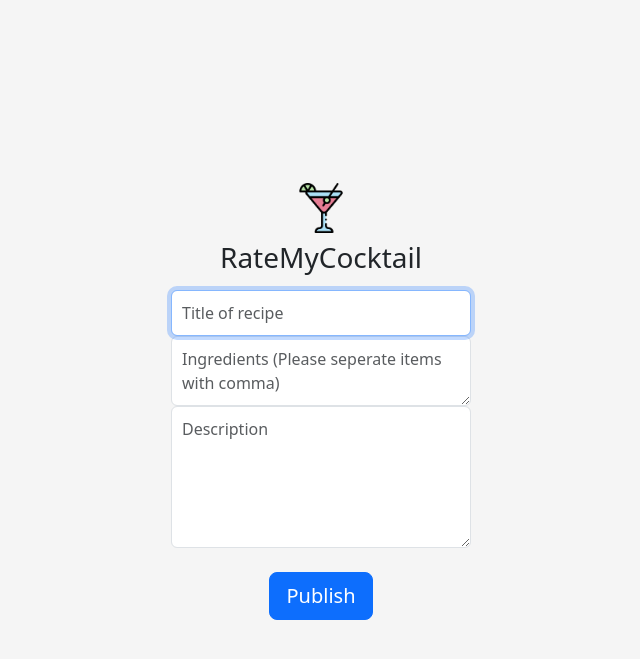
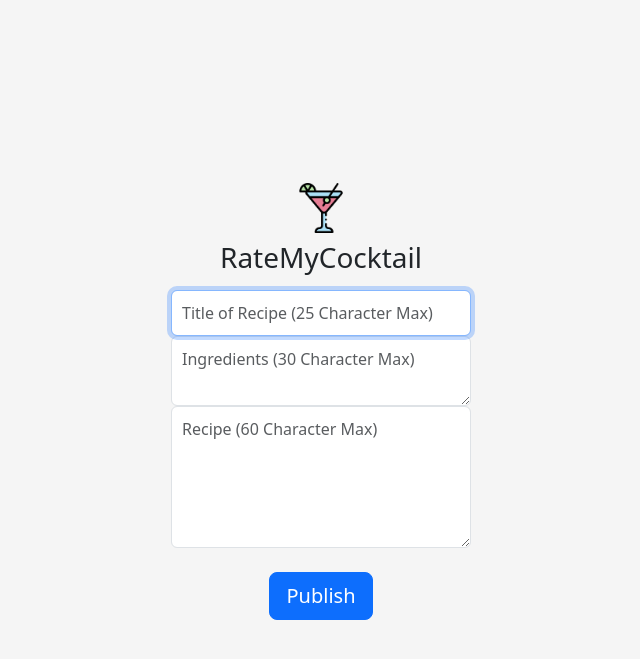
Before and after one commit to egecam/RateMyCocktail, a Django app: page /newrecipe in a window 1280 px wide. Shown: the top 659 px of the page, without its empty margins (319-959 px from the left). Run offline with Django 4.2, Linux system fonts and the light colour scheme; the visitor is signed in with stand-in values (Sample User, id 1).

Commit message:
Bir kaç minik güzellik rötuşu

```diff
--- a/backend/Cocktails/models.py
+++ b/backend/Cocktails/models.py
@@ -5,9 +5,9 @@ from django.db.models import Avg
 
 class Recipe(models.Model):
     user = models.ForeignKey(User, on_delete=models.CASCADE)
-    title = models.CharField(max_length=25)
-    ingredients = models.CharField(max_length=1000)
-    body = models.CharField(max_length=1000)
+    title = models.CharField(max_length=100)
+    ingredients = models.CharField(max_length=100)
+    body = models.CharField(max_length=100)
 
     def average_rating(self) -> float:
         return Rating.objects.filter(recipe=self).aggregate(Avg("rating"))["rating__avg"] or 0
--- a/backend/Cocktails/templates/home.html
+++ b/backend/Cocktails/templates/home.html
@@ -84,6 +84,7 @@
       <!-- Bootstrap CSS -->
       <link href="https://cdn.jsdelivr.net/npm/bootstrap@5.0.2/dist/css/bootstrap.min.css" rel="stylesheet" integrity="sha384-EVSTQN3/azprG1Anm3QDgpJLIm9Nao0Yz1ztcQTwFspd3yD65VohhpuuCOmLASjC" crossorigin="anonymous">
       <link href="https://cdnjs.cloudflare.com/ajax/libs/twitter-bootstrap/4.6.0/css/bootstrap.min.css" rel="stylesheet">
+      <title>RMC | Random</title>
   </head>
   <body>
       <nav class="navbar navbar-expand-lg navbar-dark bg-dark">
--- a/backend/Cocktails/templates/newrecipe.html
+++ b/backend/Cocktails/templates/newrecipe.html
@@ -20,9 +20,9 @@
           </h1>
         </a>
         <h1 class="h3 mb-3 font-weight-normal">RateMyCocktail</h1>
-        <input id="title" class="form-control" placeholder="Title of recipe" name = "title" required="" autofocus="" type="text">
-        <textarea id="body" class="form-control" placeholder="Ingredients (Please seperate items with comma)" name = "ingredients" required="" type="text" rows="2"></textarea>
-        <textarea id="body" class="form-control" placeholder="Description" name = "body" required="" type="text" rows="5"></textarea>
+        <input id="title" class="form-control" placeholder="Title of Recipe (25 Character Max)" name = "title" required="" autofocus="" type="text" maxlength="25">
+        <textarea id="body" class="form-control" placeholder="Ingredients (30 Character Max)" name = "ingredients" required="" type="text" rows="2" maxlength="30"></textarea>
+        <textarea id="body" class="form-control" placeholder="Recipe (60 Character Max)" name = "body" required="" type="text" rows="5" maxlength="60"></textarea>
         <br>
         <button class="btn btn-lg btn-primary btn-block" type="submit">Publish</button>
     </form>
```
Also changed, not shown: backend/Cocktails/templates/community.html (+22 -21 lines).
